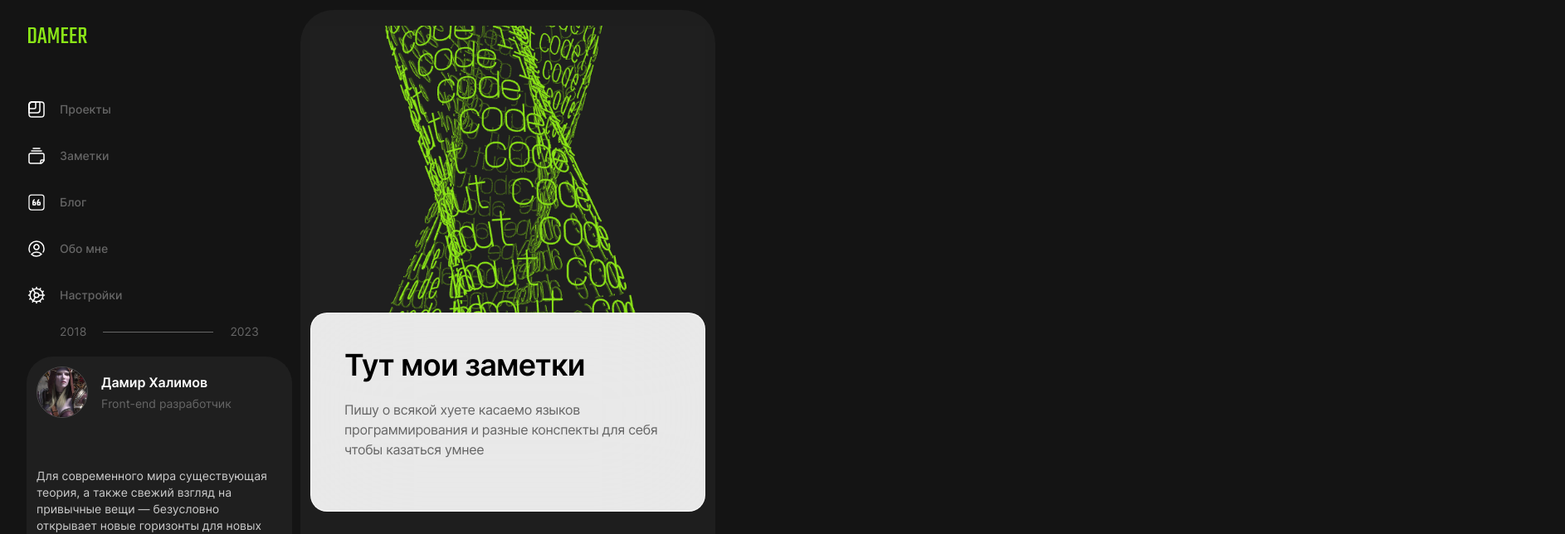
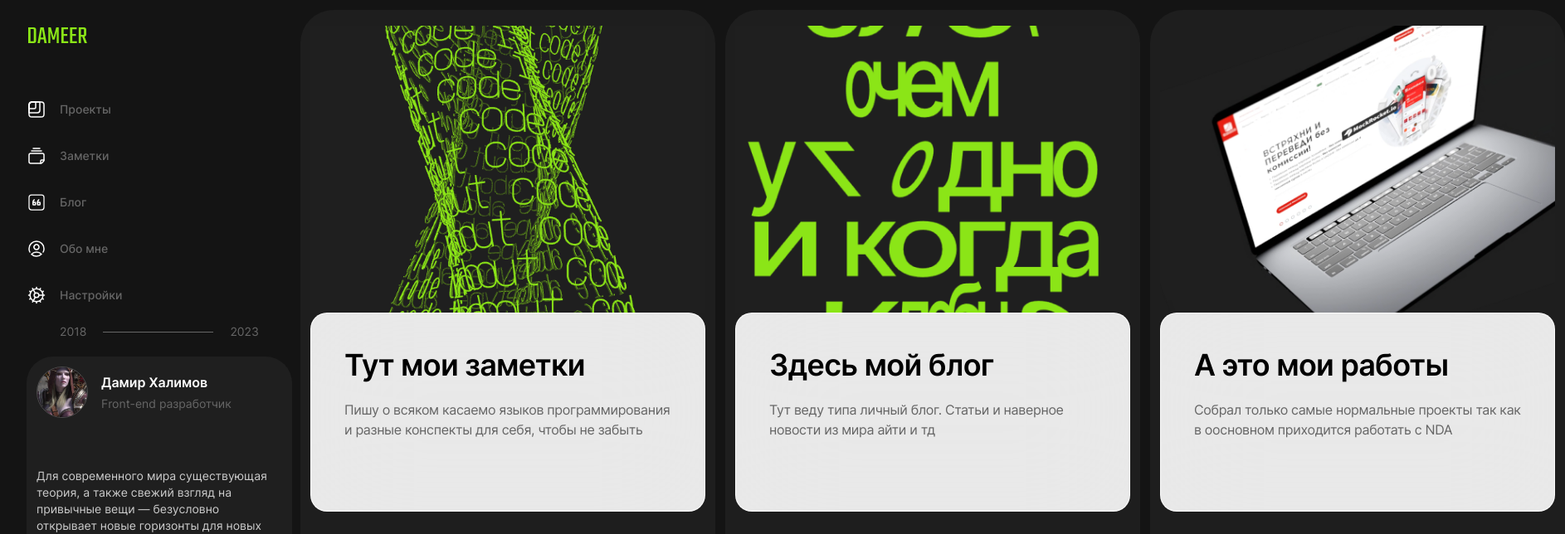
Before and after one commit to UnclaimedWorld/portfolio-front-001, a React (Vite) app: page / in a window 1280 px wide. Shown: the top 644 px of the page at 83% size, 1886 px wide, since content can reach past the window. Built offline with nearby package versions, Linux system fonts and the light colour scheme.

Commit message:
MainPage module

```diff
--- a/src/App.tsx
+++ b/src/App.tsx
@@ -1,5 +1,5 @@
 import tw from "./helpers/tw";
-import SectionPreview from "./modules/Main/SectionPreview";
+import MainPage from "./modules/Main/MainPage";
 import Sidebar from "./modules/Main/Sidebar";
 
 const Main = tw.main`
@@ -9,20 +9,12 @@ const Main = tw.main`
   h-full
   flex
 `;
-const SectionLinks = tw.section`
-  flex
-  items-start
-  gap-3
-  h-full
-`;
 
 export const App = () => {
   return (
     <Main>
       <Sidebar/>
-      <SectionLinks>
-        <SectionPreview name="Тут мои заметки" description="Пишу о всякой хуете касаемо языков программирования и разные конспекты для себя чтобы казаться умнее" preview="/img/temp/image-01.png"/>
-      </SectionLinks>
+      <MainPage/>
     </Main>
   );
 };
--- /dev/null
+++ b/src/modules/Main/MainPage.tsx
@@ -0,0 +1,34 @@
+import tw from "../../helpers/tw";
+import SectionPreview from "./SectionPreview";
+
+const SectionLinks = tw.section`
+  flex
+  items-start
+  gap-3
+  h-full
+`;
+
+class SectionLink {
+  name: string;
+  description: string;
+  preview: string;
+  constructor(name: string, description: string, preview: string) {
+    this.name = name;
+    this.description = description;
+    this.preview = '/img/temp/' + preview + '.png';
+  }
+}
+const sectionLinks = [
+  new SectionLink('Тут мои заметки', 'Пишу о всяком касаемо языков программирования и разные конспекты для себя, чтобы не забыть', 'image-01'),
+  new SectionLink('Здесь мой блог', 'Тут веду типа личный блог. Статьи и наверное новости из мира айти и тд', 'image-02'),
+  new SectionLink('А это мои работы', 'Собрал только самые нормальные проекты так как в оосновном приходится работать с NDA', 'image-03'),
+];
+const links = sectionLinks.map(link => <SectionPreview {...link} key={link.name}/>);
+
+export const MainPage = () => {
+  return (
+    <SectionLinks>{links}</SectionLinks>
+  );
+};
+
+export default MainPage
```
Also changed, not shown: src/index.scss (+6 -3 lines), public/img/temp/image-02.png (added), public/img/temp/image-03.png (added).
